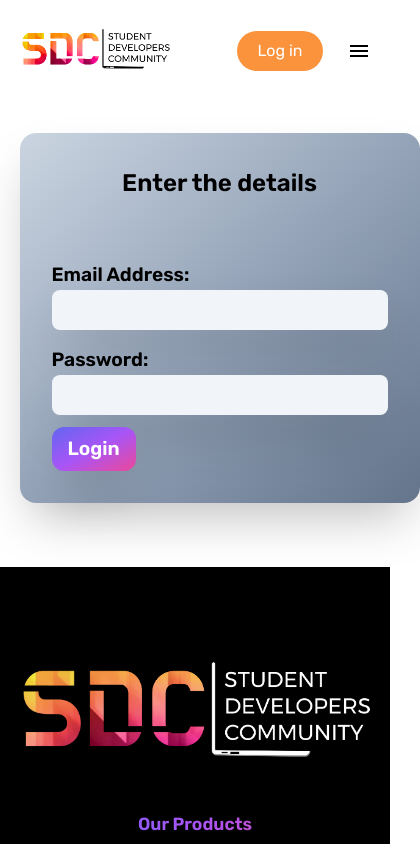
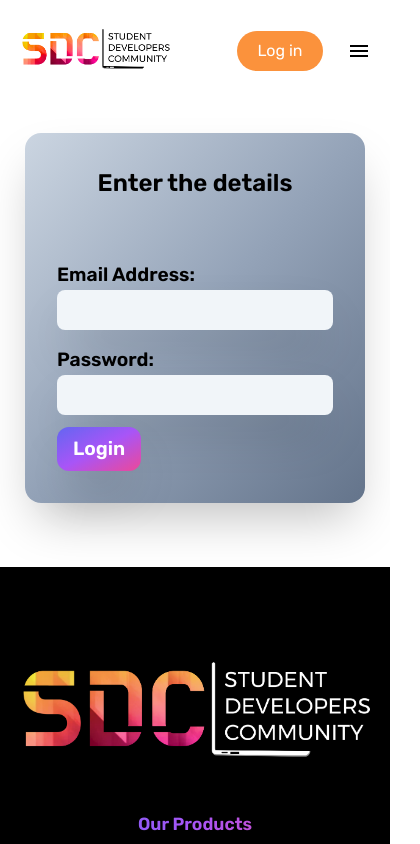
Before and after one commit to SDC-INDIA/sdc-website, a Next.js app: page /login in a window 390 px wide. Shown: the top 844 px of the page, 420 px wide, since content can reach past the window. Built offline with nearby package versions, Linux system fonts and the light colour scheme; no server answers.

Commit message:
responsive bug fixed

```diff
--- a/src/components/AuthPage/LoginCard.tsx
+++ b/src/components/AuthPage/LoginCard.tsx
@@ -12,7 +12,7 @@ const LoginCard = () => {
 
     return (
         <div className="lg:w-[80%] w-[90%] mx-auto my-8">
-            <div className="rounded-2xl shadow-2xl bg-gradient-to-br from-slate-300 via-slate-400 to-slate-500 p-8 w-[400px] h-[370px] mx-auto flex flex-col justify-between">
+            <div className="rounded-2xl shadow-2xl bg-gradient-to-br from-slate-300 via-slate-400 to-slate-500 p-8 md:w-[400px] h-[370px] w-[340px] mx-auto flex flex-col justify-between">
                 <h1 className="text-[1.5rem] md:text-[2rem] w-fit mx-auto font-semibold ">Enter the details</h1>
                 <div className="">
                     <p className="text-[1.2rem] font-semibold">Email Address:</p>
--- a/styles/globals.css
+++ b/styles/globals.css
@@ -6,7 +6,7 @@
 
 
 @layer base {
-    html {
+    html, body {
         @apply font-rubik overflow-x-hidden;
         scroll-behavior: smooth !important;
     }
```
